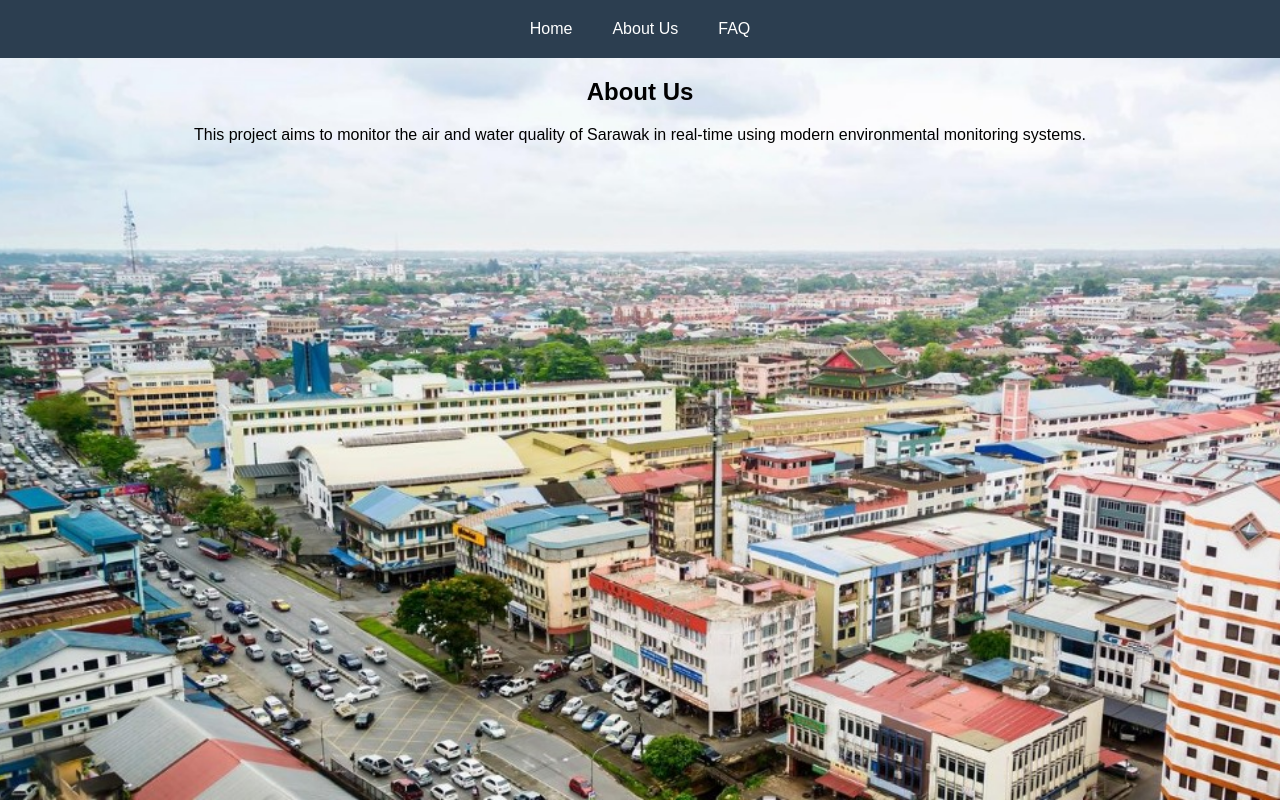
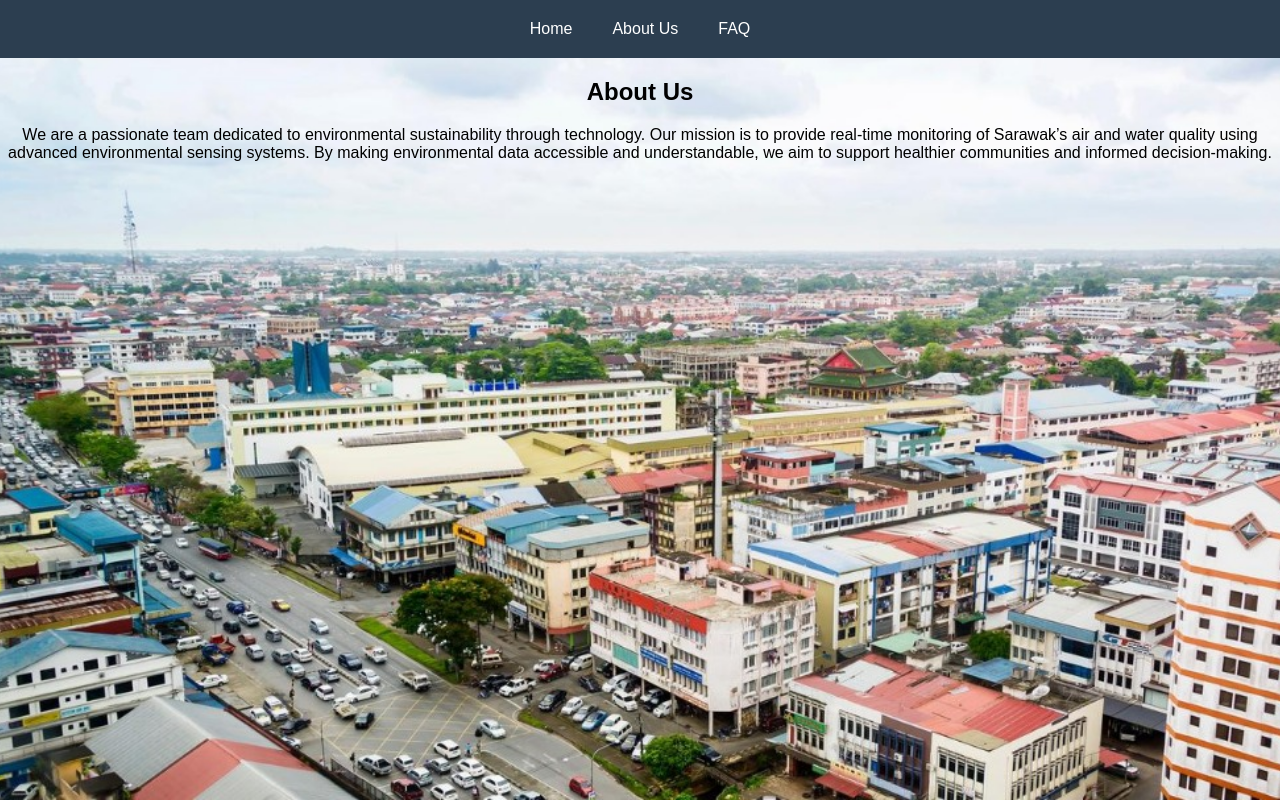
Before and after one commit to AlepDenel/chillguys, a React (Create React App) app in the folder frontend/: page /about in a window 1280 px wide. Built offline with nearby package versions, Linux system fonts and the light colour scheme; no server answers.

Commit message:
AboutUs.jsx

```diff
--- a/frontend/src/AboutUs.jsx
+++ b/frontend/src/AboutUs.jsx
@@ -2,9 +2,13 @@ import React from 'react';
 
 function AboutUs() {
   return (
-    <div>
+    <div className="glass-box">
       <h2>About Us</h2>
-      <p>This project aims to monitor the air and water quality of Sarawak in real-time using modern environmental monitoring systems.</p>
+      <p>
+        We are a passionate team dedicated to environmental sustainability through technology.
+        Our mission is to provide real-time monitoring of Sarawak’s air and water quality using advanced environmental sensing systems.
+        By making environmental data accessible and understandable, we aim to support healthier communities and informed decision-making.
+      </p>
     </div>
   );
 }
```
